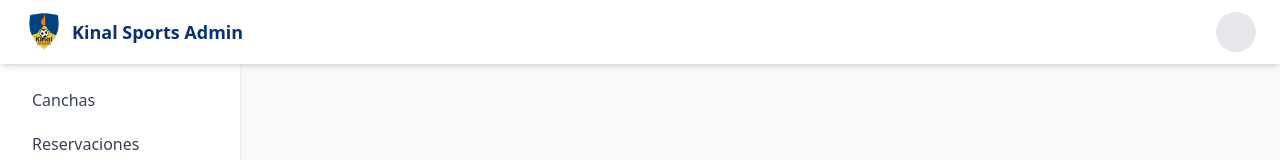
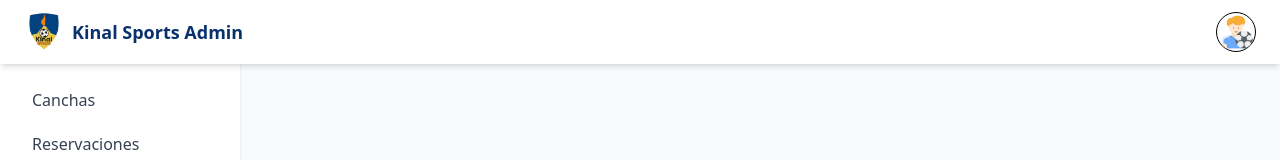
Before and after one commit to OlivMer765/client-admin1, a React (Vite) app: page /dashboard in a window 1280 px wide. Shown: the top 160 px of the page. Built offline with nearby package versions, Linux system fonts and the light colour scheme.

Commit message:
feat: implementación del elemento AvatarUser con Dropdown funcional
Se construyo el elemento AvatarUsers y se implemento dentro del Navbar del frontend

```diff
--- a/src/shared/components/layout/Navbar.jsx
+++ b/src/shared/components/layout/Navbar.jsx
@@ -1,5 +1,5 @@
 import imgLogo from "../../../assets/img/kinal_sports.png";
-
+import { AvatarUser } from "../../ui/AvatarUser.jsx";
 
 /*
   Navbar.jsx: Este componente representa la barra de navegación superior de la aplicación.
@@ -22,7 +22,7 @@ export const Navbar = () => {
         </div>
 
         {/* Avatar placeholder */}
-        <div className="w-10 h-10 rounded-full bg-gray-200" />
+        <AvatarUser />
       </div>
     </nav>
   );
--- /dev/null
+++ b/src/shared/ui/AvatarUser.jsx
@@ -0,0 +1,100 @@
+import { useState, useRef, useEffect } from "react";
+import { useNavigate, Link } from "react-router-dom";
+import { useAuthStore } from "../../features/auth/store/authStore";
+import defaultAvatarImg from "../../assets/img/defaultAvatarImg.png";
+
+export const AvatarUser = () => {
+
+    //* Recuperación de datos del usuario autenticado
+
+    /*
+        Recuperación de datos del usuario autenticado y
+        función de logout desde el store de autenticación
+    */
+    const { user, logout } = useAuthStore();
+    // Estado para controlar la visibilidad del dropdown
+    const [open, setOpen] = useState(false);
+    // Referencia para detectar clics fuera del dropdown
+    const dropdownRef = useRef(null);
+    /*
+        Navegación para redirigir al usuario a su perfil o a la página
+        de inicio de sesión
+    */
+    const navigate = useNavigate();
+
+    //* Función para alternar el estado del dropdown
+    const toggleMenu = () => setOpen((prev) => !prev);
+
+    //* Cierre del dropdown al hacer clic fuera de él
+    useEffect(() => {
+        const handleClickOutside = (event) => {
+            if (dropdownRef.current && !dropdownRef.current.contains(event.target)) {
+                setOpen(false);
+            }
+        };
+        document.addEventListener("mousedown", handleClickOutside);
+        return () => {
+            document.removeEventListener("mousedown", handleClickOutside);
+        };
+    }, []);
+
+    const handleLogout = () => {
+        logout();
+        navigate("/", { replace: true });
+    };
+
+    const avatarSrc = user?.profilePicture || defaultAvatarImg;
+
+    return (
+        <div className="relative" ref={dropdownRef}>
+            <img
+                onClick={toggleMenu}
+                src={avatarSrc}
+                alt={user?.username}
+                className="w-10 h-10 rounded-full object-cover border cursor-pointer"
+                onError={(e) => {
+                    e.target.onerror = null;
+                    e.target.src = defaultAvatarImg;
+                }}
+            />
+
+            {open && (
+                <div className="absolute right-0 mt-2 w-48 bg-white border border-gray-200 rounded-lg shadow-lg animate-fadeIn z-50">
+                    <div className="px-4 py-3 border-b">
+                        <p className="font-semibold text-gray-800">{user?.username}</p>
+                        <p className="text-sm text-gray-500 truncate">{user?.email}</p>
+                    </div>
+
+                    <ul className="p-2 text-sm text-gray-700 font-medium">
+                        <li>
+                            <Link
+                                to="/dashboard"
+                                className="block w-full p-2 rounded-md hover:bg-gray-100"
+                            >
+                                Dashboard
+                            </Link>
+                        </li>
+
+                        <li>
+                            <Link
+                                to="/dashboard/users"
+                                className="block w-full p-2 rounded-md hover:bg-gray-100"
+                            >
+                                Usuarios
+                            </Link>
+                        </li>
+
+                        <li>
+                            <button
+                                onClick={handleLogout}
+                                className="block w-full text-left p-2 rounded-md hover:bg-red-100 text-red-600"
+                            >
+                                Cerrar sesión
+                            </button>
+                        </li>
+                    </ul>
+                </div>
+            )}
+        </div>
+    );
+};
```
Also changed, not shown: src/assets/img/defaultAvatarImg.png (added).
